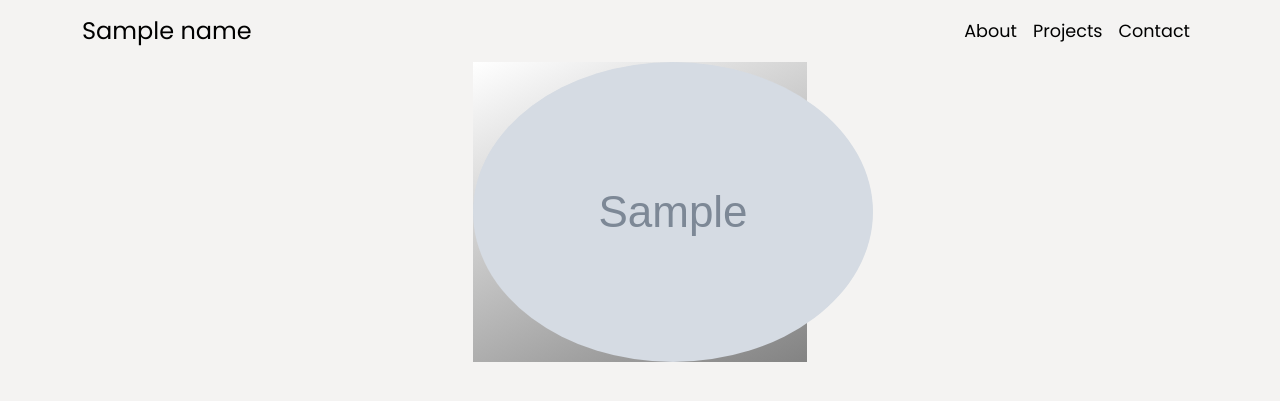
After one commit to BradleyGilden/GitCraft, a Flask app: template app/templates/portfolio_scrollable.html in a window 1280 px wide. The commit adds this page. Shown: the top 401 px of the page. Run offline with Flask 3, Linux system fonts and the light colour scheme; the template is opened without the code that fills it: most values are stand-ins (such as "Sample title", 1, 10 or a date in 2020); grey boxes marked "Sample" are stand-in pictures; parts of the project's set-up code (start-up, migrations or seed data) failed here and were passed over.

Commit message:
2nd template

```diff
--- /dev/null
+++ b/app/static/css/portfolio_scrollable.css
@@ -0,0 +1,62 @@
+@import url('https://fonts.googleapis.com/css2?family=Poppins:wght@200;300;400;600;700&display=swap');
+
+* {
+    font-family: 'Poppins', sans-serif;
+}
+
+body {
+    background-color: #F4F3F2;
+    .navbar {
+        background-color: #F4F3F2;
+        .navbar-toggler {
+            border: none;
+        }
+        .navbar-brand {
+            font-size: 1.5rem;
+        }
+        .nav-link {
+            color: black;
+            font-size: 1.1rem;
+        }
+        .nav-link:hover {
+            color: white;
+            -webkit-animation: text-shadow-drop-center 0.6s both;
+	        animation: text-shadow-drop-center 0.6s both;
+        }
+    }
+
+    .profile {
+        position: absolute;
+        width: 100%;
+        padding; 0px
+    }
+    .img-container {
+        padding: 0px;
+        width: 30%;
+        background-color: grey;
+        background: rgb(131,131,131);
+        background: linear-gradient(335deg, rgba(131,131,131,1) 0%, rgba(255,255,255,1) 100%);
+    }
+}
+
+/**
+ * ----------------------------------------
+ * @animation text-shadow-drop-center
+ * ----------------------------------------
+ */
+@-webkit-keyframes text-shadow-drop-center {
+    0% {
+        text-shadow: 0 0 0 rgba(0, 0, 0, 0);
+    }
+    100% {
+        text-shadow: 0 0 18px rgba(0, 0, 0, 0.496);
+    }
+}
+@keyframes text-shadow-drop-center {
+    0% {
+        text-shadow: 0 0 0 rgba(0, 0, 0, 0);
+    }
+    100% {
+        text-shadow: 0 0 18px rgba(0, 0, 0, 0.496);
+    }
+}
--- a/app/templates/portfolio.html
+++ b/app/templates/portfolio.html
@@ -13,9 +13,6 @@
   {% else %}
   <link rel="stylesheet" href="{{ url_for('static', filename='css/portfolio.css') }}">
   {% endif %}
-  <!-- Flickity Library -->
-  <link rel="stylesheet" href="https://unpkg.com/flickity@2/dist/flickity.min.css">
-  <script defer src="https://unpkg.com/flickity@2/dist/flickity.pkgd.min.js"></script>
 </head>
 <body>
   <div class="modal fade" id="staticBackdrop" data-bs-backdrop="static" data-bs-keyboard="false" tabindex="-1" aria-labelledby="staticBackdropLabel" aria-hidden="true">
--- /dev/null
+++ b/app/templates/portfolio_scrollable.html
@@ -0,0 +1,52 @@
+<!DOCTYPE html>
+<html lang="en">
+<head>
+  <meta charset="UTF-8">
+  <meta name="viewport" content="width=device-width, initial-scale=1.0">
+  <title>Portfolio</title>
+  <!-- Bootstrap -->
+  <script defer src="https://cdn.jsdelivr.net/npm/bootstrap@5.3.2/dist/js/bootstrap.min.js" integrity="sha256-YMa+wAM6QkVyz999odX7lPRxkoYAan8suedu4k2Zur8=" crossorigin="anonymous"></script>
+  <link rel="stylesheet" href="https://cdn.jsdelivr.net/npm/bootstrap@5.3.2/dist/css/bootstrap.min.css" integrity="sha256-MBffSnbbXwHCuZtgPYiwMQbfE7z+GOZ7fBPCNB06Z98=" crossorigin="anonymous">
+  <!-- Custom CSS -->
+  {% if downloadable %}
+  <link rel="stylesheet" href="./portfolio_scrollable.css">
+  {% else %}
+  <link rel="stylesheet" href="{{ url_for('static', filename='css/portfolio_scrollable.css') }}">
+  {% endif %}
+  <!-- Flickity Library -->
+  <!-- <link rel="stylesheet" href="https://unpkg.com/flickity@2/dist/flickity.min.css">
+  <script defer src="https://unpkg.com/flickity@2/dist/flickity.pkgd.min.js"></script> -->
+</head>
+<body>
+  <div class="cover">
+    <nav class="navbar custom-nav-bg navbar-expand-lg">
+      <div class="container">
+        <a class="navbar-brand" href="#">
+          {{ name }}
+        </a>
+        <button class="navbar-toggler" type="button" data-bs-toggle="collapse" data-bs-target="#navbarNavDropdown" aria-controls="navbarNavDropdown" aria-expanded="false" aria-label="Toggle navigation">
+          <span class="navbar-toggler-icon"></span>
+        </button>
+        <div class="collapse navbar-collapse justify-content-end" id="navbarNavDropdown">
+          <ul class="navbar-nav">
+            <li class="nav-item">
+              <a class="nav-link custom-nav-toggle" href="#">About</a>
+            </li>
+            <li class="nav-item">
+              <a class="nav-link custom-nav-toggle" href="#">Projects</a>
+            </li>
+            <li class="nav-item">
+              <a class="nav-link custom-nav-toggle" href="#">Contact</a>
+            </li>
+          </ul>
+        </div>
+      </div>
+    </nav>
+    <div class="container d-flex justify-content-center gap-3">
+      <div class="img-container">
+        <img  class="rounded-circle" id="profile" src="{{ avatar }}" alt="profile">
+      </div>
+    </div>
+  </div>
+</body>
+</html>
--- a/app/templates/temps.html
+++ b/app/templates/temps.html
@@ -91,8 +91,8 @@
           <div class="card-body">
             <h5 class="card-title">Portfolio</h5>
             <p class="card-text">Some quick example text to build on the card title and make up the bulk of the card's content.</p>
-            <a  href="#" class="btn btn-primary view-btn">View</a>
-            <a id="dowload-btn2" href="#" class="btn btn-success text-white">Download</a>
+            <a  target="_blank" href="{{ url_for('tmp.view_portfolio_scrollable') }}" class="btn btn-primary view-btn">View</a>
+            <a data-download="{{ url_for('tmp.download_portfolio_scrollable') }}" type="button" id="dowload-btn2" href="#" class="btn btn-success text-white">Download</a>
           </div>
         </div>
         <div class="card" style="width: 18rem;">
--- a/contributions.html
+++ /dev/null
@@ -1 +0,0 @@
-Not Found
```
Also changed, not shown: app/blueprints/db_blueprint.py (+31 -0 lines), app/blueprints/temp_blueprint.py (+37 -26 lines), landing.html (deleted, +0 -23 lines).
